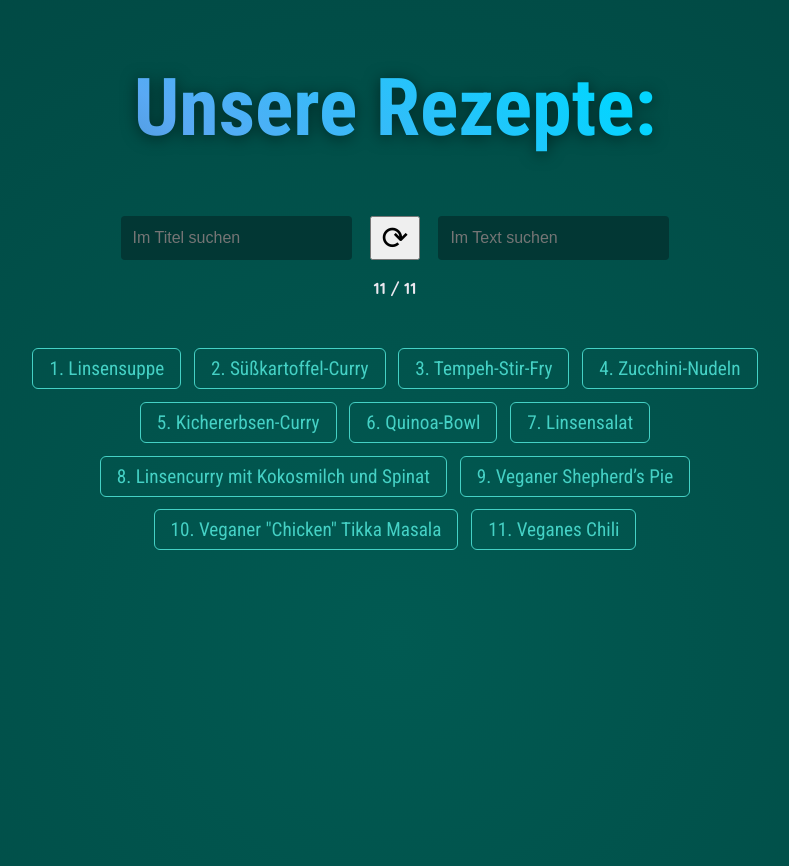
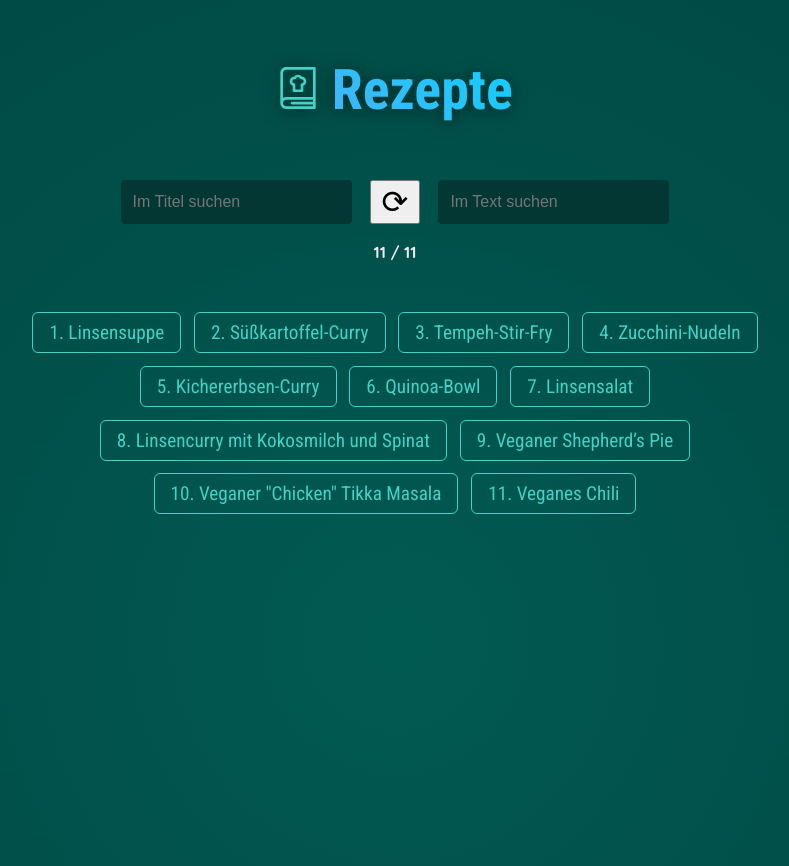
Before and after one commit to mcmulman/recipes, a React (Vite) app: page / in a window 1280 px wide. Shown: the top 866 px of the page, without its empty margins (245-1034 px from the left). Built offline with nearby package versions, Linux system fonts and the light colour scheme.

Commit message:
Update styling

```diff
--- a/src/components/Header/Header.css
+++ b/src/components/Header/Header.css
@@ -1,19 +1,19 @@
 
 header {
   text-align: center;
-  margin: 3rem 0;
+  margin: 1.4rem 0;
 }
 
 header img {
-  height: 5rem;
-  width: 10rem;
-  object-fit: cover;
+  height: 2.6rem;
+  object-fit: contain;
+  display: none;
 }
 
 header h1 {
   margin: 0;
   font-family: "Roboto Condensed", sans-serif;
-  font-size: 5rem;
+  font-size: 3rem;
   background: linear-gradient(40deg, #305471, #59a9f4, #03d5ff, #03d5ff);
   -webkit-background-clip: text;
   -webkit-text-fill-color: transparent;
@@ -26,3 +26,17 @@ header p {
   color: #59a9f4;
   font-family: "Roboto Condensed", sans-serif;
 }
+
+@media (min-width: 600px) {
+  header {
+    margin: 3rem 0;
+  }
+
+    header h1 {
+        font-size: 3.5rem;
+    }
+
+    header img {
+      display: initial;
+    }
+}
--- a/src/components/Header/Header.jsx
+++ b/src/components/Header/Header.jsx
@@ -1,9 +1,10 @@
 import './Header.css';
+import recipeImg from '../../assets/recipes.svg';
 
 function Header() {
   return (
     <header>
-      <h1>Unsere Rezepte:</h1>
+      <h1><img src={recipeImg}  /> Rezepte</h1>
     </header>
   );
 }
```
Also changed, not shown: src/assets/recipes.svg (added), 5 other files (tests, documents, lock files or other folders).
